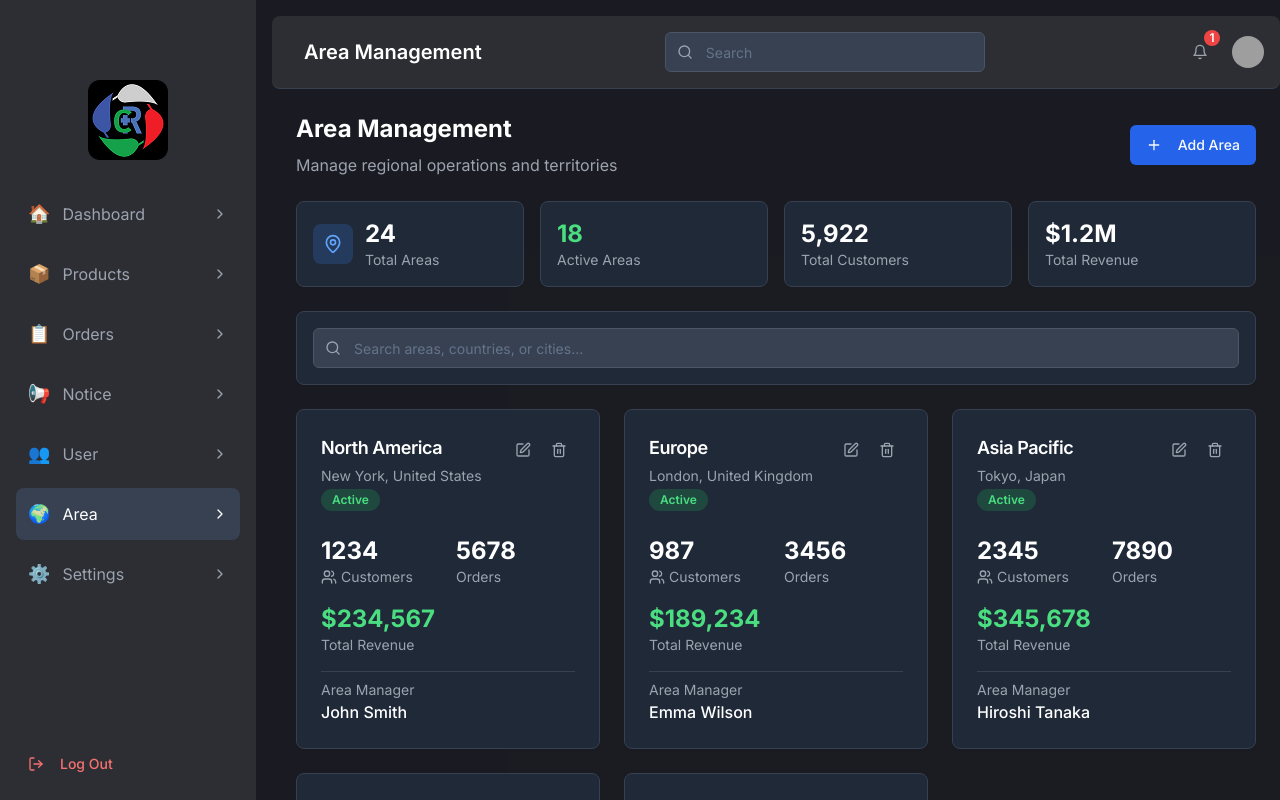
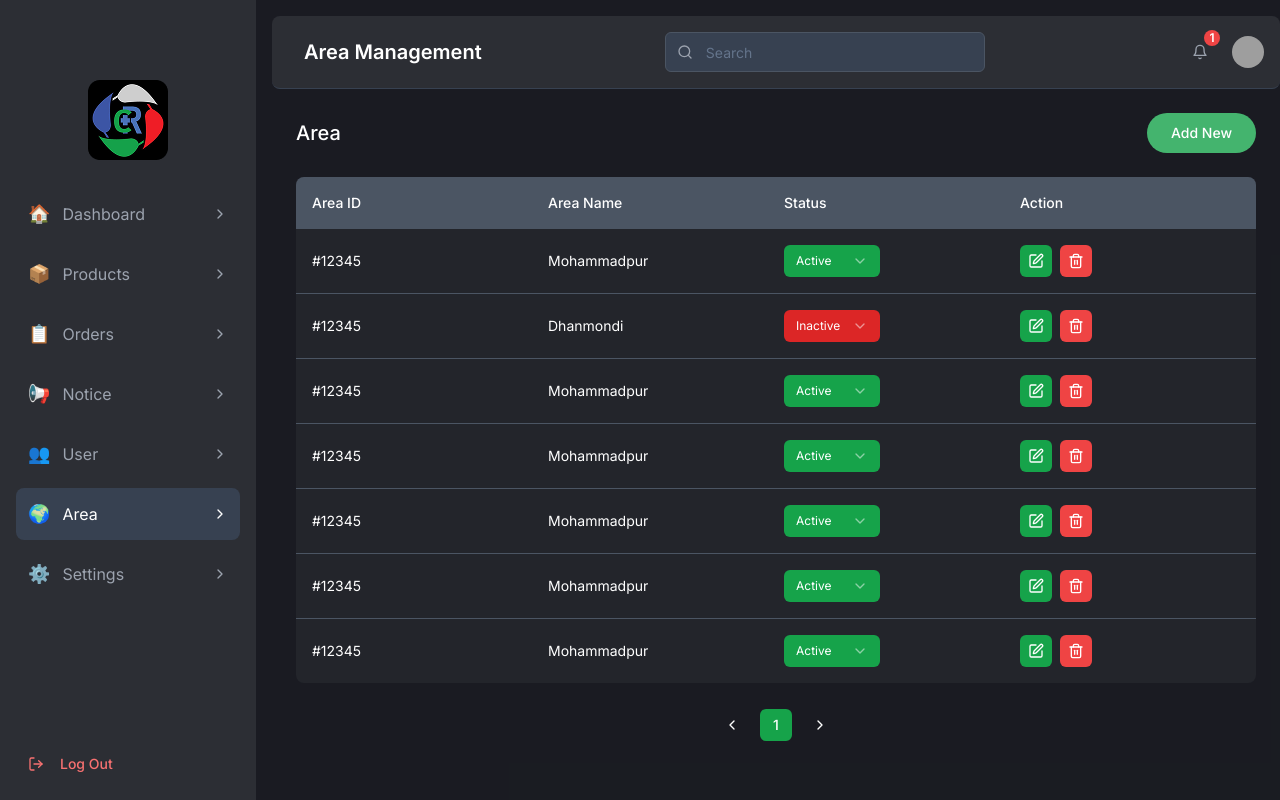
Before and after one commit to sharif57/BDM-App-dashboard, a Next.js app: page /area in a window 1280 px wide. Built offline with nearby package versions, Linux system fonts and the light colour scheme; grey boxes are pictures that could not be loaded.

Commit message:
feat: Update layout metadata, enhance area management component, and add area form

```diff
--- /dev/null
+++ b/app/add-area-form/page.tsx
@@ -0,0 +1,77 @@
+"use client"
+
+import { useState } from "react"
+import { Button } from "@/components/ui/button"
+import { Input } from "@/components/ui/input"
+import { ArrowLeft } from "lucide-react"
+import { useRouter } from "next/navigation"
+
+export default function AddAreaForm() {
+  const [areaNames, setAreaNames] = useState(["Mohammadpur", "Gulshan", "", "", ""])
+  const router = useRouter();
+
+  const handleInputChange = (index: number, value: string) => {
+    const updatedAreas = [...areaNames]
+    updatedAreas[index] = value
+    setAreaNames(updatedAreas)
+  }
+
+  const handleSave = () => {
+    const filledAreas = areaNames.filter((name) => name.trim() !== "")
+    console.log("Saving areas:", filledAreas)
+    // Here you would typically send the data to your backend
+    alert(`Saved ${filledAreas.length} areas successfully!`)
+  }
+
+  const handleBack = () => {
+
+    router.back();
+
+    console.log("Going back to area list")
+    // Here you would typically navigate back to the previous page
+  }
+
+  return (
+    <div className=" p-6">
+      <div className="max-w-2xl">
+        {/* Header */}
+        <div className="flex items-center mb-8">
+          <Button variant="ghost" size="sm" onClick={handleBack} className="text-white hover:bg-gray-700 p-2 mr-3">
+            <ArrowLeft className="w-5 h-5" />
+          </Button>
+          <h1 className="text-white text-xl font-medium">Add Area</h1>
+        </div>
+
+        {/* Form */}
+        <div className="space-y-6">
+          <div>
+            <label className="block text-white text-sm font-medium mb-4">Area Name</label>
+
+            <div className="space-y-4">
+              {areaNames.map((name, index) => (
+                <Input
+                  key={index}
+                  type="text"
+                  value={name}
+                  onChange={(e) => handleInputChange(index, e.target.value)}
+                  placeholder="Write here"
+                  className="w-full bg-gray-700 border-gray-600 text-white placeholder-gray-400 focus:border-gray-500 focus:ring-gray-500 h-12 px-4 rounded-md"
+                />
+              ))}
+            </div>
+          </div>
+
+          {/* Save Button */}
+          <div className="flex justify-center pt-8">
+            <Button
+              onClick={handleSave}
+              className="bg-green-600 hover:bg-green-700 text-white px-12 py-3 rounded-full text-base font-medium"
+            >
+              Save Now
+            </Button>
+          </div>
+        </div>
+      </div>
+    </div>
+  )
+}
--- a/app/layout.tsx
+++ b/app/layout.tsx
@@ -7,9 +7,9 @@ import DashboardLayout from "@/components/layout/dashboard-layout";
 const inter = Inter({ subsets: ["latin"] });
 
 export const metadata: Metadata = {
-  title: "Dashboard - Admin Panel",
-  description: "Complete admin dashboard with analytics and management tools",
-  generator: "v0.dev",
+  title: "Dashboard - BDM-App",
+  description: "BDM-App",
+  generator: "Next.js",
 };
 
 export default function RootLayout({
--- a/components/area/area-content.tsx
+++ b/components/area/area-content.tsx
@@ -1,208 +1,171 @@
-"use client"
+// import React from 'react'
 
-import { useState } from "react"
-import { Plus, Search, Edit, Trash2, MapPin, Users } from "lucide-react"
-import { Button } from "@/components/ui/button"
-import { Input } from "@/components/ui/input"
-import { Card, CardContent, CardHeader, CardTitle } from "@/components/ui/card"
-import { Badge } from "@/components/ui/badge"
+// export default function AreaContent() {
+//   return (
+//     <div>area-content</div>
+//   )
+// }
+"use client";
 
-const areas = [
-  {
-    id: 1,
-    name: "North America",
-    country: "United States",
-    city: "New York",
-    customers: 1234,
-    orders: 5678,
-    revenue: "$234,567",
-    status: "Active",
-    manager: "John Smith",
-  },
-  {
-    id: 2,
-    name: "Europe",
-    country: "United Kingdom",
-    city: "London",
-    customers: 987,
-    orders: 3456,
-    revenue: "$189,234",
-    status: "Active",
-    manager: "Emma Wilson",
-  },
-  {
-    id: 3,
-    name: "Asia Pacific",
-    country: "Japan",
-    city: "Tokyo",
-    customers: 2345,
-    orders: 7890,
-    revenue: "$345,678",
-    status: "Active",
-    manager: "Hiroshi Tanaka",
-  },
-  {
-    id: 4,
-    name: "South America",
-    country: "Brazil",
-    city: "São Paulo",
-    customers: 567,
-    orders: 1234,
-    revenue: "$89,456",
-    status: "Inactive",
-    manager: "Carlos Rodriguez",
-  },
-  {
-    id: 5,
-    name: "Middle East",
-    country: "UAE",
-    city: "Dubai",
-    customers: 789,
-    orders: 2345,
-    revenue: "$156,789",
-    status: "Active",
-    manager: "Ahmed Al-Rashid",
-  },
-]
+import { useState } from "react";
+import { Button } from "@/components/ui/button";
+import {
+  Select,
+  SelectContent,
+  SelectItem,
+  SelectTrigger,
+  SelectValue,
+} from "@/components/ui/select";
+import { ChevronLeft, ChevronRight, Edit, Trash2 } from "lucide-react";
+import Link from "next/link";
+
+interface AreaData {
+  id: string;
+  name: string;
+  status: "Active" | "Inactive";
+}
 
 export default function AreaContent() {
-  const [searchTerm, setSearchTerm] = useState("")
+  const [areas, setAreas] = useState<AreaData[]>([
+    { id: "#12345", name: "Mohammadpur", status: "Active" },
+    { id: "#12345", name: "Dhanmondi", status: "Inactive" },
+    { id: "#12345", name: "Mohammadpur", status: "Active" },
+    { id: "#12345", name: "Mohammadpur", status: "Active" },
+    { id: "#12345", name: "Mohammadpur", status: "Active" },
+    { id: "#12345", name: "Mohammadpur", status: "Active" },
+    { id: "#12345", name: "Mohammadpur", status: "Active" },
+  ]);
 
-  const filteredAreas = areas.filter(
-    (area) =>
-      area.name.toLowerCase().includes(searchTerm.toLowerCase()) ||
-      area.country.toLowerCase().includes(searchTerm.toLowerCase()) ||
-      area.city.toLowerCase().includes(searchTerm.toLowerCase()),
-  )
+  const [currentPage, setCurrentPage] = useState(1);
 
-  const getStatusColor = (status: string) => {
-    switch (status) {
-      case "Active":
-        return "bg-green-500/20 text-green-400"
-      case "Inactive":
-        return "bg-red-500/20 text-red-400"
-      default:
-        return "bg-gray-500/20 text-gray-400"
-    }
-  }
+  const handleStatusChange = (
+    index: number,
+    newStatus: "Active" | "Inactive"
+  ) => {
+    const updatedAreas = [...areas];
+    updatedAreas[index].status = newStatus;
+    setAreas(updatedAreas);
+  };
+
+  const handleEdit = (index: number) => {
+    console.log("Edit area:", areas[index]);
+  };
+
+  const handleDelete = (index: number) => {
+    const updatedAreas = areas.filter((_, i) => i !== index);
+    setAreas(updatedAreas);
+  };
+
+  const handleAddNew = () => {
+    console.log("Add new area");
+  };
 
   return (
-    <div className="p-3 sm:p-4 lg:p-6">
-      {/* Header */}
-      <div className="flex flex-col sm:flex-row justify-between items-start sm:items-center gap-4 mb-6">
-        <div>
-          <h2 className="text-2xl font-bold text-white mb-2">Area Management</h2>
-          <p className="text-gray-400">Manage regional operations and territories</p>
+    <div className="0 p-6">
+      <div className="container mx-auto">
+        {/* Header */}
+        <div className="flex justify-between items-center mb-6">
+          <h1 className="text-white text-xl font-medium">Area</h1>
+          <Link href={"add-area-form"}>
+            <Button
+              onClick={handleAddNew}
+              className="bg-[#44B46E] hover:bg-green-700 text-white px-6 py-2 rounded-full"
+            >
+              Add New
+            </Button>
+          </Link>
         </div>
-        <Button className="bg-blue-600 hover:bg-blue-700">
-          <Plus className="w-4 h-4 mr-2" />
-          Add Area
-        </Button>
-      </div>
 
-      {/* Stats Cards */}
-      <div className="grid grid-cols-2 lg:grid-cols-4 gap-4 mb-6">
-        <Card className="bg-gray-800 border-gray-700">
-          <CardContent className="p-4">
-            <div className="flex items-center space-x-3">
-              <div className="w-10 h-10 bg-blue-500/20 rounded-lg flex items-center justify-center">
-                <MapPin className="w-5 h-5 text-blue-400" />
-              </div>
-              <div>
-                <div className="text-2xl font-bold text-white">24</div>
-                <div className="text-sm text-gray-400">Total Areas</div>
-              </div>
-            </div>
-          </CardContent>
-        </Card>
-        <Card className="bg-gray-800 border-gray-700">
-          <CardContent className="p-4">
-            <div className="text-2xl font-bold text-green-400">18</div>
-            <div className="text-sm text-gray-400">Active Areas</div>
-          </CardContent>
-        </Card>
-        <Card className="bg-gray-800 border-gray-700">
-          <CardContent className="p-4">
-            <div className="text-2xl font-bold text-white">5,922</div>
-            <div className="text-sm text-gray-400">Total Customers</div>
-          </CardContent>
-        </Card>
-        <Card className="bg-gray-800 border-gray-700">
-          <CardContent className="p-4">
-            <div className="text-2xl font-bold text-white">$1.2M</div>
-            <div className="text-sm text-gray-400">Total Revenue</div>
-          </CardContent>
-        </Card>
-      </div>
+        {/* Table */}
+        <div className="bg-[#23252b] w-full rounded-lg overflow-hidden">
+          {/* Table Header */}
+          <div className="grid grid-cols-4 gap-4 p-4 bg-gray-600 text-white text-sm font-medium">
+            <div>Area ID</div>
+            <div>Area Name</div>
+            <div>Status</div>
+            <div>Action</div>
+          </div>
 
-      {/* Search */}
-      <Card className="bg-gray-800 border-gray-700 mb-6">
-        <CardContent className="p-4">
-          <div className="relative">
-            <Search className="absolute left-3 top-1/2 transform -translate-y-1/2 text-gray-400 w-4 h-4" />
-            <Input
-              placeholder="Search areas, countries, or cities..."
-              value={searchTerm}
-              onChange={(e) => setSearchTerm(e.target.value)}
-              className="pl-10 bg-gray-700 border-gray-600 text-white placeholder-gray-400"
-            />
-          </div>
-        </CardContent>
-      </Card>
-
-      {/* Areas Grid */}
-      <div className="grid grid-cols-1 lg:grid-cols-2 xl:grid-cols-3 gap-6">
-        {filteredAreas.map((area) => (
-          <Card key={area.id} className="bg-gray-800 border-gray-700">
-            <CardHeader>
-              <div className="flex items-start justify-between">
+          {/* Table Rows */}
+          <div className="divide-y divide-gray-600">
+            {areas.map((area, index) => (
+              <div
+                key={index}
+                className="grid grid-cols-4 gap-4 p-4 items-center"
+              >
+                <div className="text-white text-sm">{area.id}</div>
+                <div className="text-white text-sm">{area.name}</div>
                 <div>
-                  <CardTitle className="text-white text-lg">{area.name}</CardTitle>
-                  <div className="text-gray-400 text-sm mt-1">
-                    {area.city}, {area.country}
-                  </div>
-                  <Badge className={getStatusColor(area.status)} variant="secondary">
-                    {area.status}
-                  </Badge>
+                  <Select
+                    value={area.status}
+                    onValueChange={(value: "Active" | "Inactive") =>
+                      handleStatusChange(index, value)
+                    }
+                  >
+                    <SelectTrigger
+                      className={`w-24 h-8 text-xs border-none ${
+                        area.status === "Active"
+                          ? "bg-green-600 text-white"
+                          : "bg-red-600 text-white"
+                      }`}
+                    >
+                      <SelectValue />
+                    </SelectTrigger>
+                    <SelectContent>
+                      <SelectItem value="Active">Active</SelectItem>
+                      <SelectItem value="Inactive">Inactive</SelectItem>
+                    </SelectContent>
+                  </Select>
                 </div>
-                <div className="flex space-x-1">
-                  <Button variant="ghost" size="sm" className="p-1 h-8 w-8 text-gray-400 hover:text-green-400">
-                    <Edit className="w-4 h-4" />
+                <div className="flex gap-2">
+                  <Button
+                    onClick={() => handleEdit(index)}
+                    size="sm"
+                    className="bg-green-600 hover:bg-green-700 text-white w-8 h-8 p-0"
+                  >
+                    <Edit className="w-3 h-3" />
                   </Button>
-                  <Button variant="ghost" size="sm" className="p-1 h-8 w-8 text-gray-400 hover:text-red-400">
-                    <Trash2 className="w-4 h-4" />
+                  <Button
+                    onClick={() => handleDelete(index)}
+                    size="sm"
+                    className="bg-red-500 hover:bg-red-600 text-white w-8 h-8 p-0"
+                  >
+                    <Trash2 className="w-3 h-3" />
                   </Button>
                 </div>
               </div>
-            </CardHeader>
-            <CardContent>
-              <div className="space-y-4">
-                <div className="grid grid-cols-2 gap-4">
-                  <div>
-                    <div className="text-2xl font-bold text-white">{area.customers}</div>
-                    <div className="text-sm text-gray-400 flex items-center">
-                      <Users className="w-4 h-4 mr-1" />
-                      Customers
-                    </div>
-                  </div>
-                  <div>
-                    <div className="text-2xl font-bold text-white">{area.orders}</div>
-                    <div className="text-sm text-gray-400">Orders</div>
-                  </div>
-                </div>
-                <div>
-                  <div className="text-2xl font-bold text-green-400">{area.revenue}</div>
-                  <div className="text-sm text-gray-400">Total Revenue</div>
-                </div>
-                <div className="pt-2 border-t border-gray-700">
-                  <div className="text-sm text-gray-400">Area Manager</div>
-                  <div className="text-white font-medium">{area.manager}</div>
-                </div>
-              </div>
-            </CardContent>
-          </Card>
-        ))}
+            ))}
+          </div>
+        </div>
+
+        {/* Pagination */}
+        <div className="flex justify-center items-center mt-6 gap-2">
+          <Button
+            variant="ghost"
+            size="sm"
+            className="text-white hover:bg-gray-700"
+            onClick={() => setCurrentPage(Math.max(1, currentPage - 1))}
+          >
+            <ChevronLeft className="w-4 h-4" />
+          </Button>
+
+          <Button
+            size="sm"
+            className="bg-green-600 hover:bg-green-700 text-white w-8 h-8 p-0"
+          >
+            {currentPage}
+          </Button>
+
+          <Button
+            variant="ghost"
+            size="sm"
+            className="text-white hover:bg-gray-700"
+            onClick={() => setCurrentPage(currentPage + 1)}
+          >
+            <ChevronRight className="w-4 h-4" />
+          </Button>
+        </div>
       </div>
     </div>
-  )
+  );
 }
--- a/components/user/user-content.tsx
+++ b/components/user/user-content.tsx
@@ -218,7 +218,7 @@ export default function Component() {
       </div>
 
       {/* Table */}
-      <div className="bg-[#2a2a2a] rounded-lg overflow-hidden">
+      <div className="bg-[#23252b] rounded-lg overflow-hidden">
         {/* Table Header */}
         <div className="grid grid-cols-9 gap-4 p-4 border-b border-gray-600 text-sm font-medium text-gray-300">
           <div>User Name</div>
```
